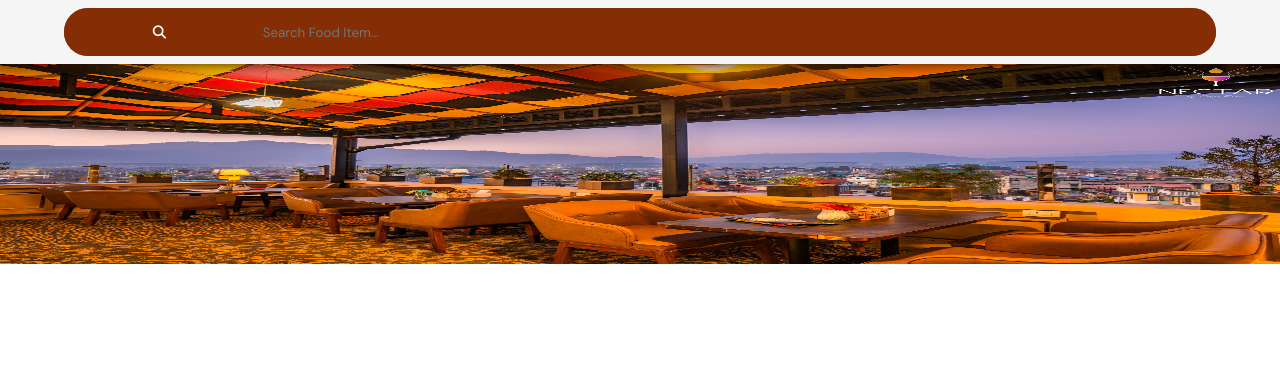
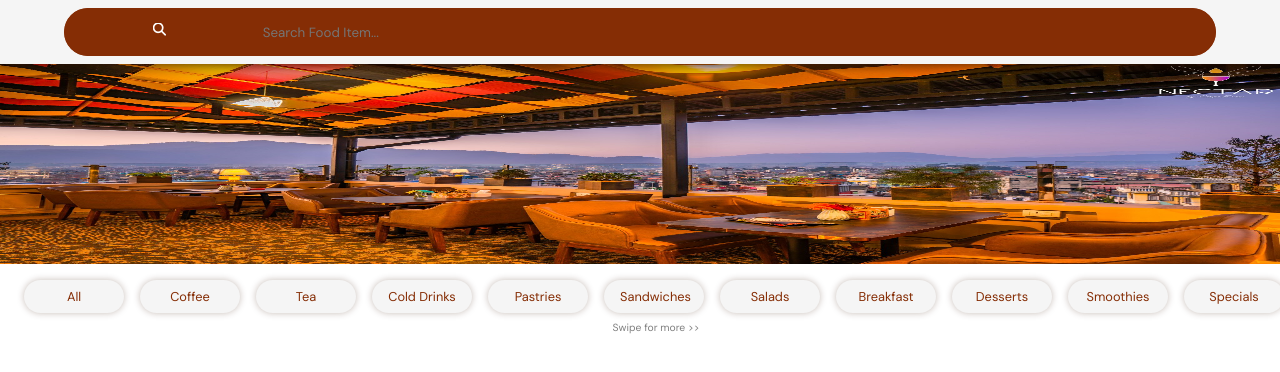
Before and after one commit to netisdark/try, a React (Vite) app in the folder client/: page / in a window 1280 px wide. Shown: the top 372 px of the page. Built offline with nearby package versions, Linux system fonts and the light colour scheme.

Commit message:
Add menu nav

```diff
--- a/client/src/components/Home.jsx
+++ b/client/src/components/Home.jsx
@@ -1,7 +1,9 @@
 import styles from './Home.module.css';
+import MenuNav from './MenuNav';
 
 
 export default function Home(){
     return <div>
+        <MenuNav/>
     </div>
 }
--- /dev/null
+++ b/client/src/components/MenuNav.jsx
@@ -0,0 +1,32 @@
+import styles from './MenuNav.module.css';
+
+export default function MenuNav(){
+
+    const menuCategory = [
+        'All',
+        'Coffee',
+        'Tea',
+        'Cold Drinks',
+        'Pastries',
+        'Sandwiches',
+        'Salads',
+        'Breakfast',
+        'Desserts',
+        'Smoothies',
+        'Specials'
+      ];
+
+
+    return (
+        <div className={styles.menuNav}>
+            <ul className={styles.menuCategoryCont}>
+                    {
+                        menuCategory.map((item,index)=>{
+                           return <li className={styles.menuCatg} key={index}>{item}</li>
+                        })
+                    }
+            </ul>
+            <span className={styles.swipeNotice}>Swipe for more &gt;&gt;</span>
+        </div>
+    )
+}
--- /dev/null
+++ b/client/src/components/MenuNav.module.css
@@ -0,0 +1,42 @@
+.menuNav{
+    display: flex;
+    flex-direction: column;
+    padding: 1vh 2vh;
+    overflow-x: hidden;
+}
+.menuCategoryCont{
+    display: flex;
+    gap: 2vh;
+    width: fit-content;
+    overflow-x: auto;
+    white-space: nowrap;
+    scrollbar-width: thin;
+    -ms-overflow-style: auto;
+    -webkit-overflow-scrolling: touch;
+    scroll-behavior: smooth;
+    padding: 1vh;
+}
+.menuCategoryCont::-webkit-scrollbar {
+    height: 8px;
+}
+.menuCategoryCont::-webkit-scrollbar-thumb {
+    background-color: rgba(0, 0, 0, 0.5);
+    border-radius: 4px;
+}
+.menuCatg{
+    width: 100px;
+    flex-shrink: 0;
+    border-radius: 4vh;
+    text-align: center;
+    padding: 1vh 2vh;
+    font-size: .8em;
+    color: var(--colorPrim);
+    background-color: whitesmoke;
+    box-shadow: 0px 0px 7px 0px #3a180149;
+}
+.swipeNotice{
+    color: grey;
+    font-size: .65em;
+    width: 100vw;
+    text-align: center;
+}
--- a/client/src/index.css
+++ b/client/src/index.css
@@ -10,4 +10,9 @@
   margin: 0;
   box-sizing: border-box;
   font-family: 'DM Sans';
+  overflow-x: hidden;
+  list-style-type: none;
+  list-style-position: inside;
+  outline: none;
+  border: none;
 }
```
